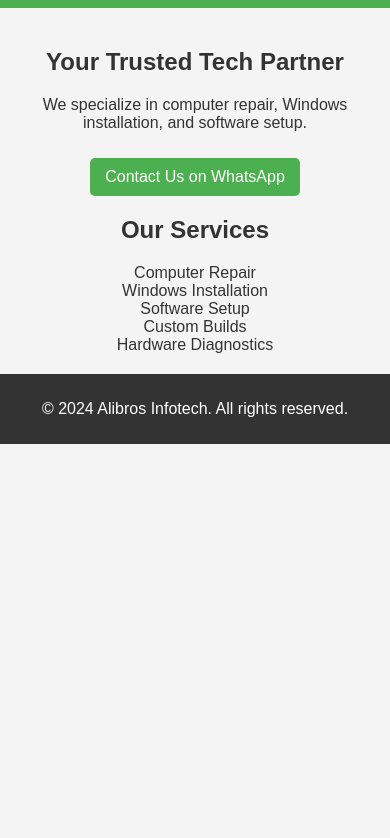
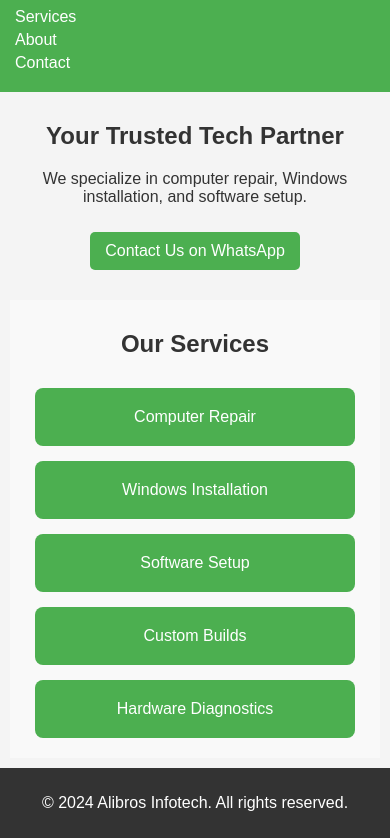
Before and after one commit to alibrosinfotech/services, a plain HTML site: page index.html in a window 390 px wide. Shown: the part 147-985 px from the top of the page. Before the commit the page ends 844 px from the top, so only its background shows below. Drawn offline with Linux system fonts and the light colour scheme.

Commit message:
Update style.css

```diff
--- a/css/style.css
+++ b/css/style.css
@@ -1,3 +1,4 @@
+/* General Styling */
 body {
     font-family: Arial, sans-serif;
     margin: 0;
@@ -35,3 +36,50 @@
     text-decoration: none;
     border-radius: 5px;
 }
+
+/* Scrolling Services Section */
+.services {
+    margin-top: 30px;
+    padding: 10px 0;
+    background-color: #f9f9f9;
+    text-align: center;
+}
+.scroll-container {
+    display: flex;
+    overflow-x: auto;
+    scroll-behavior: smooth;
+    padding: 10px;
+    gap: 15px;
+}
+.scroll-item {
+    flex: 0 0 auto;
+    padding: 20px;
+    background-color: #4CAF50;
+    color: white;
+    border-radius: 8px;
+    white-space: nowrap;
+    text-align: center;
+    min-width: 150px;
+}
+
+/* Responsive Design */
+@media (max-width: 768px) {
+    header {
+        text-align: left;
+        padding: 15px;
+    }
+    nav a {
+        display: block;
+        margin: 5px 0;
+    }
+    main {
+        padding: 10px;
+    }
+    .scroll-container {
+        flex-direction: column;
+        align-items: center;
+    }
+    .scroll-item {
+        width: 80%;
+    }
+}
```
